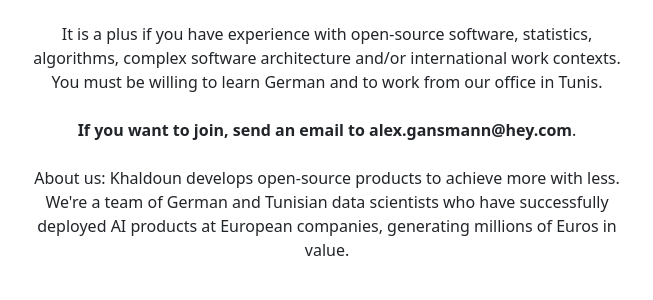
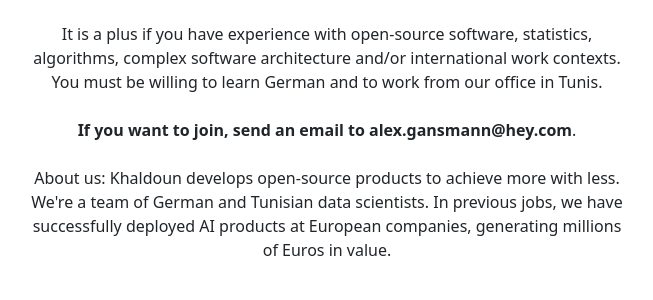
Before and after one commit to khaldoun-xyz/khaldoun, a Django app: page /growth in a window 1280 px wide. Shown: the part 240-540 px from the top of the page, without its empty margins (313-966 px from the left). Run offline with Django 5.2, Linux system fonts and the light colour scheme.

Commit message:
growth: minor update to about us

```diff
--- a/src/templates/growth.html
+++ b/src/templates/growth.html
@@ -27,8 +27,8 @@
             <p style="max-width: 600px; margin: auto; text-align: center;">
                 <br>
                 About us: Khaldoun develops open-source products to achieve more with less.
-                We're a team of German and Tunisian data scientists
-                who have successfully deployed AI products at European companies,
+                We're a team of German and Tunisian data scientists. In previous jobs,
+                we have successfully deployed AI products at European companies,
                 generating millions of Euros in value.
             </p>
         </div>
```
